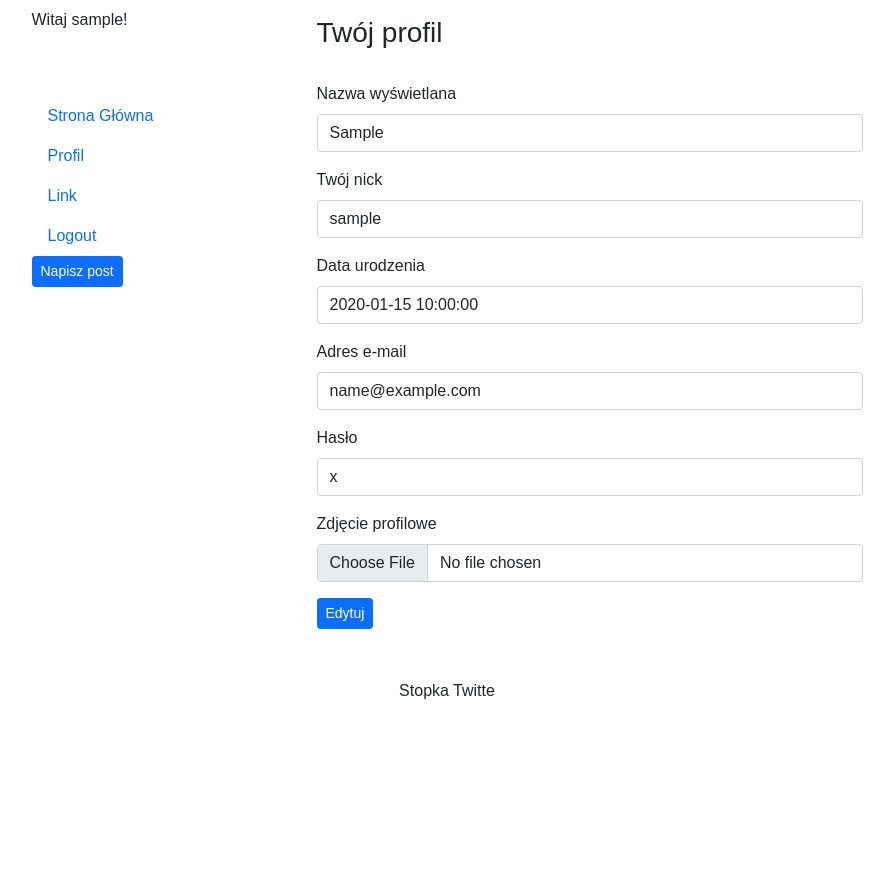
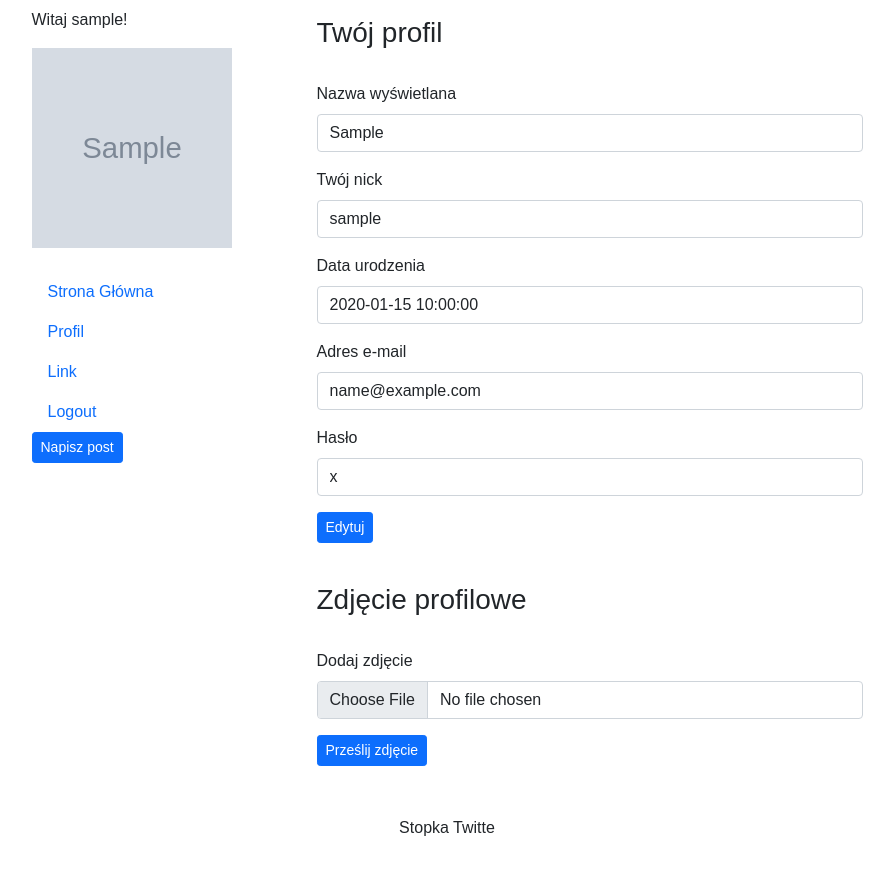
Before and after one commit to nowaxik/Twitte, a PHP site: page /profil.php in a window 1280 px wide. Shown: the whole page, without its empty margins (193-1087 px from the left). Before the commit the page ends 699 px from the top, so only its background shows below. Run offline with PHP 8.4, Linux system fonts and the light colour scheme; the visitor is signed in with stand-in values (Sample User, id 1); tables that the repository leaves empty or names only in its code hold one stand-in row (values such as "Sample post"); grey boxes marked "Sample" are stand-in pictures; data that the repository does not hold is empty.

Commit message:
Zrobiono osobny formularz do edyscji zdjęcia profilowego

```diff
--- a/Twitte/profil.php
+++ b/Twitte/profil.php
@@ -11,6 +11,7 @@
 
 <?php
 include 'header.php';
+$user_id = $_SESSION['id'];
 ?>
 <!-- Główne okno siatki -->
 <div class="container-md">
@@ -47,6 +48,7 @@
                         // output data of each row
                         while($row = $result->fetch_assoc()) {
                     ?>
+                        <!-- Edycja danych o użytkowniku -->
                         <h3>Twój profil</h3>
                         <br>
                         <form action="edit.php" method="POST">
@@ -71,13 +73,23 @@
                                 <input type="text" class="form-control" id="exampleFormControlInput1" name="pass" value="<?php echo $row['pass']; ?>">
                             </div>
                             <div class="mb-3">
-                                <label for="exampleFormControlInput1" class="form-label">Zdjęcie profilowe</label>
-                                <input type="file" class="form-control" id="formFile" name="img" value="<?php echo $row['img']; ?>">
-                            </div>
-                            <div class="mb-3">
                                 <button type="submit" name="submit" class="btn btn-primary btn-sm">Edytuj</button>
                             </div>
                         </form>
+                        <br>
+                        <!-- Dodawanie zdjęcia profilowego -->
+                        <h3>Zdjęcie profilowe</h3>
+                        <br>
+                        <form action="upload.php" method="POST" enctype="multipart/form-data">
+                            <div class="mb-3">
+                                <label for="exampleFormControlInput1" class="form-label">Dodaj zdjęcie</label>
+                                <input type="file" class="form-control" id="exampleFormControlInput1" name="img" value="<?php echo $row['img']; ?>">
+                            </div>
+                            <div class="mb-3">
+                                <button type="submit" name="submit" class="btn btn-primary btn-sm">Prześlij zdjęcie</button>
+                            </div>
+                        </form>
+
                     <?php
                             }
                         } else {
```
